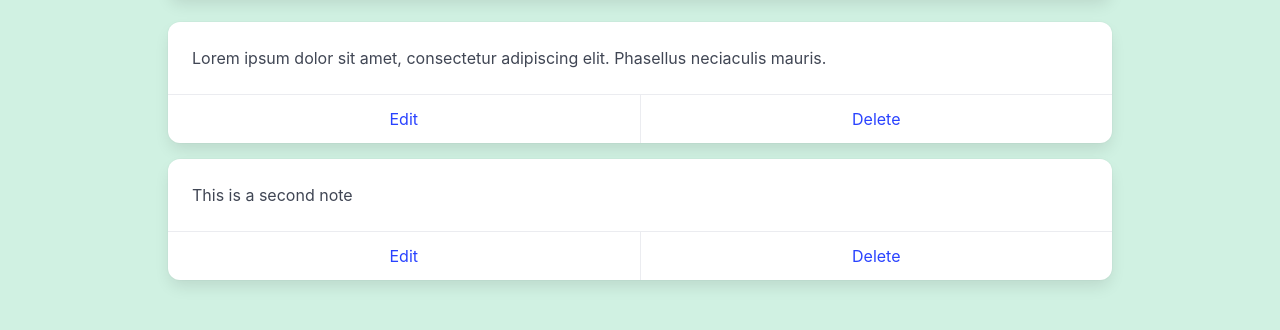
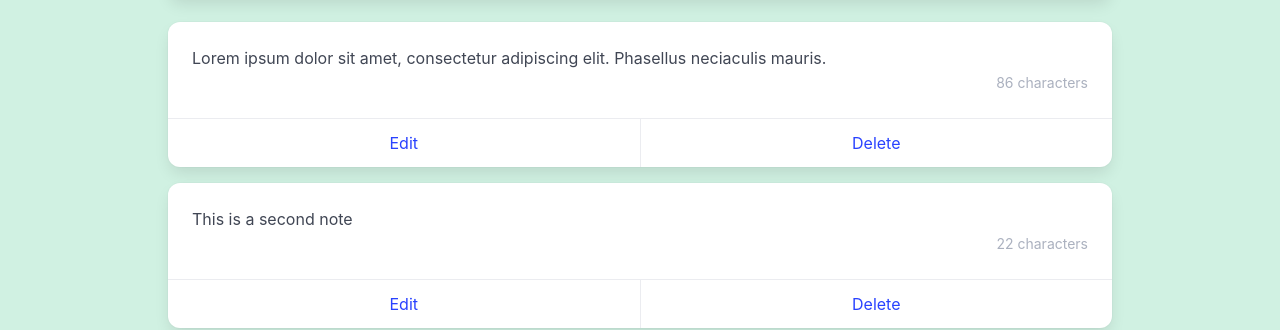
Before and after one commit to GaryNg-R/Vue-local, a Vue app in the folder vue-compostion-api-noteballs/: page /#/ in a window 1280 px wide. Shown: the part 282-612 px from the top of the page. Built offline with nearby package versions, Linux system fonts and the light colour scheme.

Commit message:
using computed to display how many characters

```diff
--- a/vue-compostion-api-noteballs/src/components/Notes/Note.vue
+++ b/vue-compostion-api-noteballs/src/components/Notes/Note.vue
@@ -3,6 +3,9 @@
     <div class="card-content">
       <div class="content">
         {{ note.content }}
+        <div class="has-text-right has-text-grey-light">
+          <small>{{ characterLength }} </small>
+        </div>
       </div>
     </div>
     <footer class="card-footer">
@@ -13,10 +16,17 @@
 </template>
 
 <script setup>
+import { computed } from "vue";
+
 const props = defineProps({
   note: {
     type: Object,
     required: true,
   },
 });
+
+const characterLength = computed(() => {
+  let description = props.note.content.length > 1 ? "characters" : "charcter";
+  return `${props.note.content.length} ${description}`;
+});
 </script>
```
